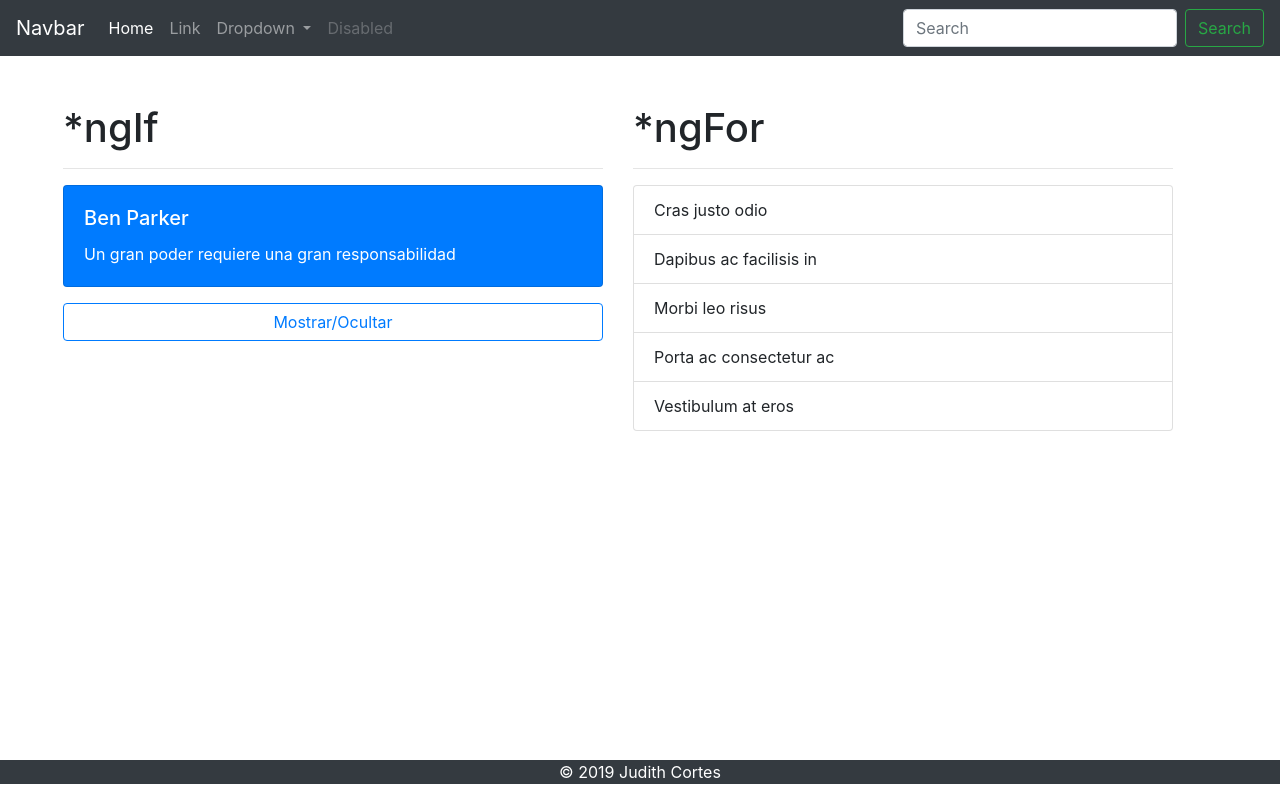
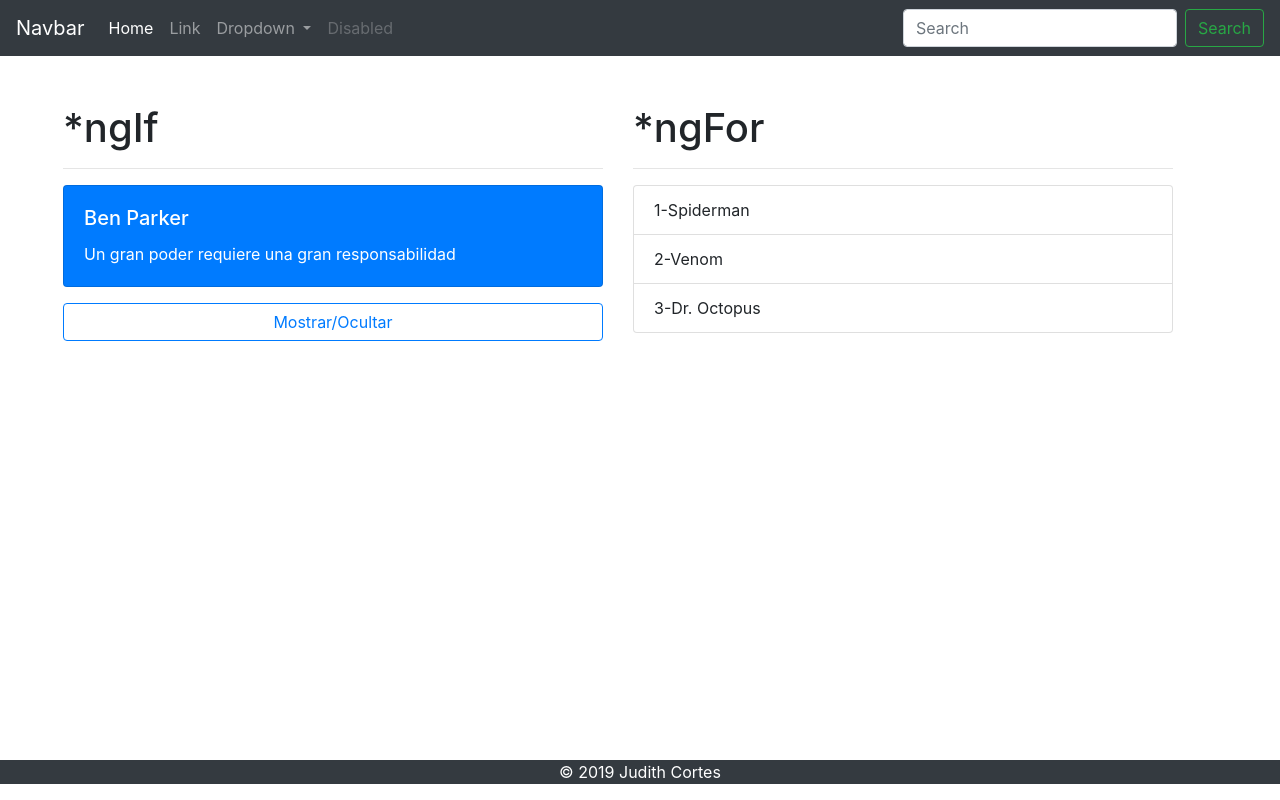
Before and after one commit to JudithCortes/AppComics, an Angular app: page / in a window 1280 px wide. Built offline with nearby package versions, Linux system fonts and the light colour scheme.

Commit message:
usando *ngIf y *ngFor

```diff
--- a/src/app/components/body/body.component.html
+++ b/src/app/components/body/body.component.html
@@ -13,15 +13,15 @@
         </button>
     </div>
 
+
+
     <div class="col">
         <h1>*ngFor</h1>
         <hr>
         <ul class="list-group">
-                <li class="list-group-item">Cras justo odio</li>
-                <li class="list-group-item">Dapibus ac facilisis in</li>
-                <li class="list-group-item">Morbi leo risus</li>
-                <li class="list-group-item">Porta ac consectetur ac</li>
-                <li class="list-group-item">Vestibulum at eros</li>
+                <li *ngFor="let personaje of personajes; let i = index" class="list-group-item">
+                   {{i+1}}-{{personaje}}
+                </li>
         </ul>
     </div>
 </div>
--- a/src/app/components/body/body.component.ts
+++ b/src/app/components/body/body.component.ts
@@ -12,5 +12,7 @@ export class BodyComponent{
     frase: any = {
         mensaje: 'Un gran poder requiere una gran responsabilidad',
         autor: 'Ben Parker'
-    }
+    };
+
+    personajes: string[] = ['Spiderman', 'Venom', 'Dr. Octopus'];
 }
```
